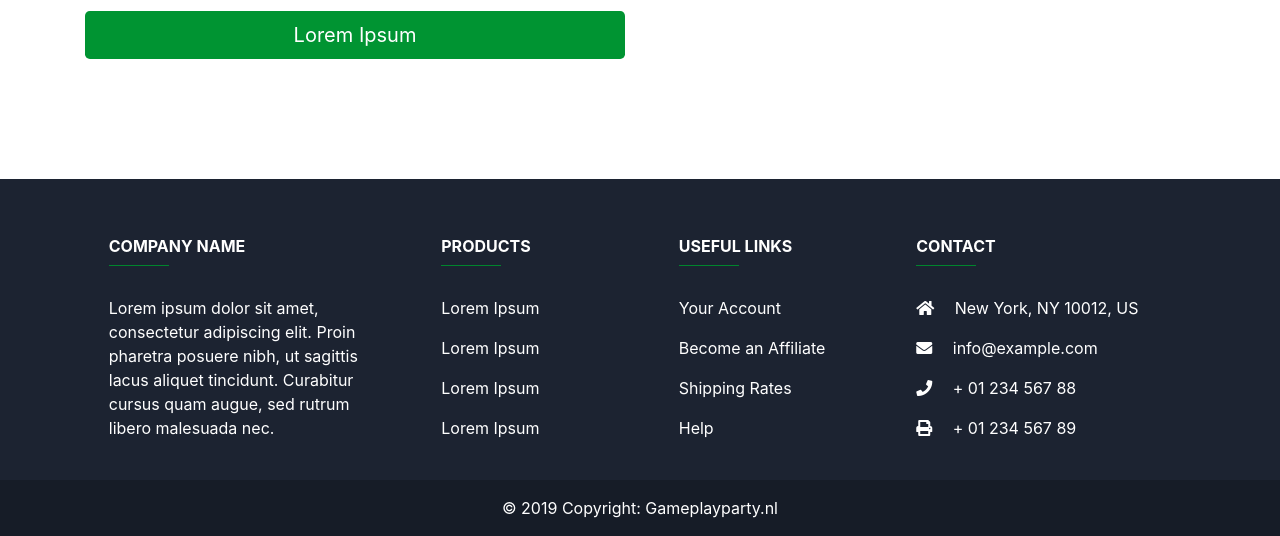
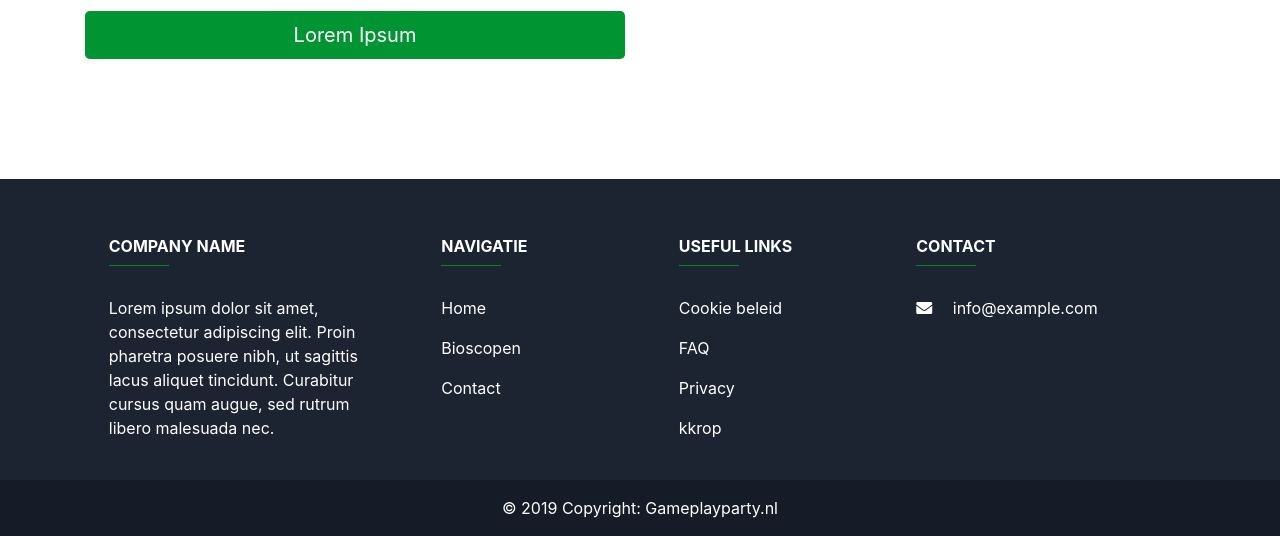
Before and after one commit to iaachboun/GamePlayParty, a PHP site: page / in a window 1280 px wide. Shown: the part 1275-1811 px from the top of the page. Run offline with PHP 8.4, Linux system fonts and the light colour scheme; some libraries are stand-ins or nearby versions.

Commit message:
pagga op contact gedaan/footer anaal gepakt

```diff
--- a/Controller/WebsiteController.php
+++ b/Controller/WebsiteController.php
@@ -28,6 +28,9 @@ class WebsiteController
                     $result = $this->Logic->getCinemas();
                     include 'view/bioscopen.php';
                     break;
+                case 'contact':
+                    include 'view/contact.php';
+                    break;
                 default:
                     include 'view/home.php';
                     break;
--- a/footer.php
+++ b/footer.php
@@ -22,19 +22,16 @@
             <div class="col-md-2 col-lg-2 col-xl-2 mx-auto mb-4">
 
                 <!-- Links -->
-                <h6 class="text-uppercase font-weight-bold">Products</h6>
+                <h6 class="text-uppercase font-weight-bold">Navigatie</h6>
                 <hr class="mb-4 mt-0 d-inline-block mx-auto" style="width: 60px;">
                 <p>
-                    <a href="#">Lorem Ipsum</a>
+                    <a href="index.php">Home</a>
                 </p>
                 <p>
-                    <a href="#">Lorem Ipsum</a>
+                    <a href="?=request=bioscopen">Bioscopen</a>
                 </p>
                 <p>
-                    <a href="#">Lorem Ipsum</a>
-                </p>
-                <p>
-                    <a href="#">Lorem Ipsum</a>
+                    <a href="?=request=contact">Contact</a>
                 </p>
 
             </div>
@@ -47,16 +44,16 @@
                 <h6 class="text-uppercase font-weight-bold">Useful links</h6>
                 <hr class="mb-4 mt-0 d-inline-block mx-auto" style="width: 60px;">
                 <p>
-                    <a href="#">Your Account</a>
+                    <a href="#">Cookie beleid</a>
                 </p>
                 <p>
-                    <a href="#">Become an Affiliate</a>
+                    <a href="#">FAQ</a>
                 </p>
                 <p>
-                    <a href="#">Shipping Rates</a>
+                    <a href="#">Privacy</a>
                 </p>
                 <p>
-                    <a href="#">Help</a>
+                    <a href="#">kkrop</a>
                 </p>
 
             </div>
@@ -69,13 +66,7 @@
                 <h6 class="text-uppercase font-weight-bold">Contact</h6>
                 <hr class="mb-4 mt-0 d-inline-block mx-auto" style="width: 60px;">
                 <p>
-                    <i class="fas fa-home mr-3"></i> New York, NY 10012, US</p>
-                <p>
                     <i class="fas fa-envelope mr-3"></i> info@example.com</p>
-                <p>
-                    <i class="fas fa-phone mr-3"></i> + 01 234 567 88</p>
-                <p>
-                    <i class="fas fa-print mr-3"></i> + 01 234 567 89</p>
 
             </div>
             <!-- Grid column -->
--- a/header.php
+++ b/header.php
@@ -39,7 +39,7 @@
                 <a class="nav-link" href="?request=bioscopen">Bioscopen</a>
             </li>
             <li class="nav-item">
-                <a class="nav-link" href="#">Contact</a>
+                <a class="nav-link" href="?request=contact">Contact</a>
             </li>
         </ul>
     </div>
--- a/model/Logic.php
+++ b/model/Logic.php
@@ -6,7 +6,7 @@ class Logic
     public function __construct()
     {
 
-        $this->DataHandler = new DataHandler("localhost", "mysql", "GamePlayParty", "ilias", "12345");
+        $this->DataHandler = new DataHandler("localhost", "mysql", "gpp", "root", "");
 
     }
 
```
Also changed, not shown: view/contact.php (added, +45 -0 lines).
